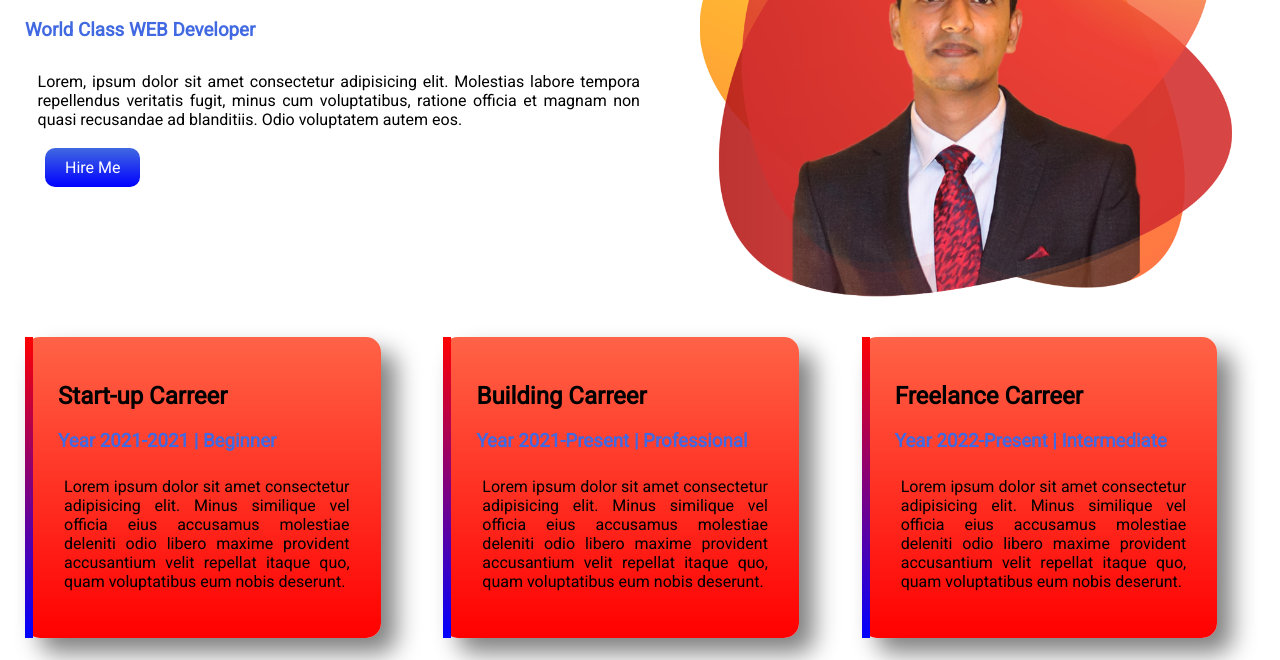
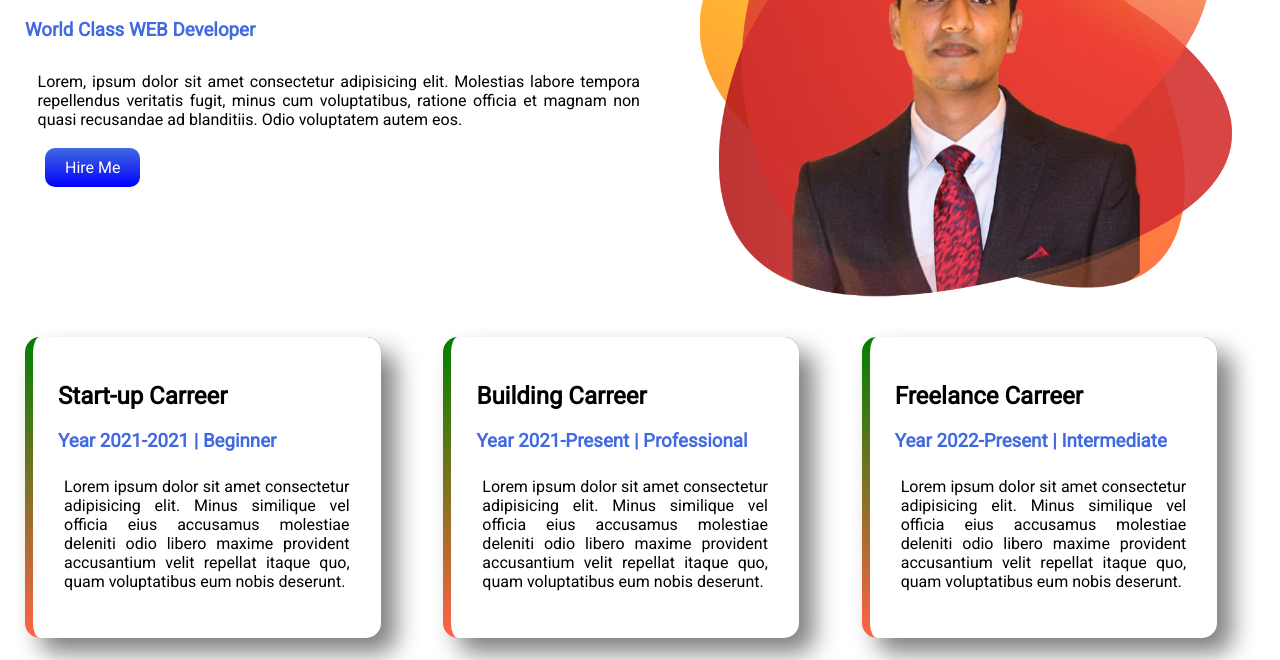
Before and after one commit to ruhul-7451/practice-portfolio, a plain HTML site: page index.html in a window 1280 px wide. Shown: the part 275-935 px from the top of the page. Drawn offline with Linux system fonts and the light colour scheme.

Commit message:
gradient border added

```diff
--- a/style.css
+++ b/style.css
@@ -43,15 +43,16 @@ body{
     margin: 2% 5% 2% 0;
 }
 .seperate-box{
-    background-image: linear-gradient(tomato, red);
+    /*background-image: linear-gradient(tomato, red);
+    border-left: black 8px solid;
+    border-image: linear-gradient(red , blue);*/
+    background: linear-gradient(white , white) padding-box, linear-gradient(green ,tomato) border-box;
     border-left: 8px solid transparent;
-    border-image: linear-gradient(red , blue);
     border-image-slice: 1;
     border-radius: 15px;
     margin-right: 5%;
     padding: 2%;
     box-shadow: 15px 15px 25px gray;
-
 }
 footer p{
     text-align: center;
```
